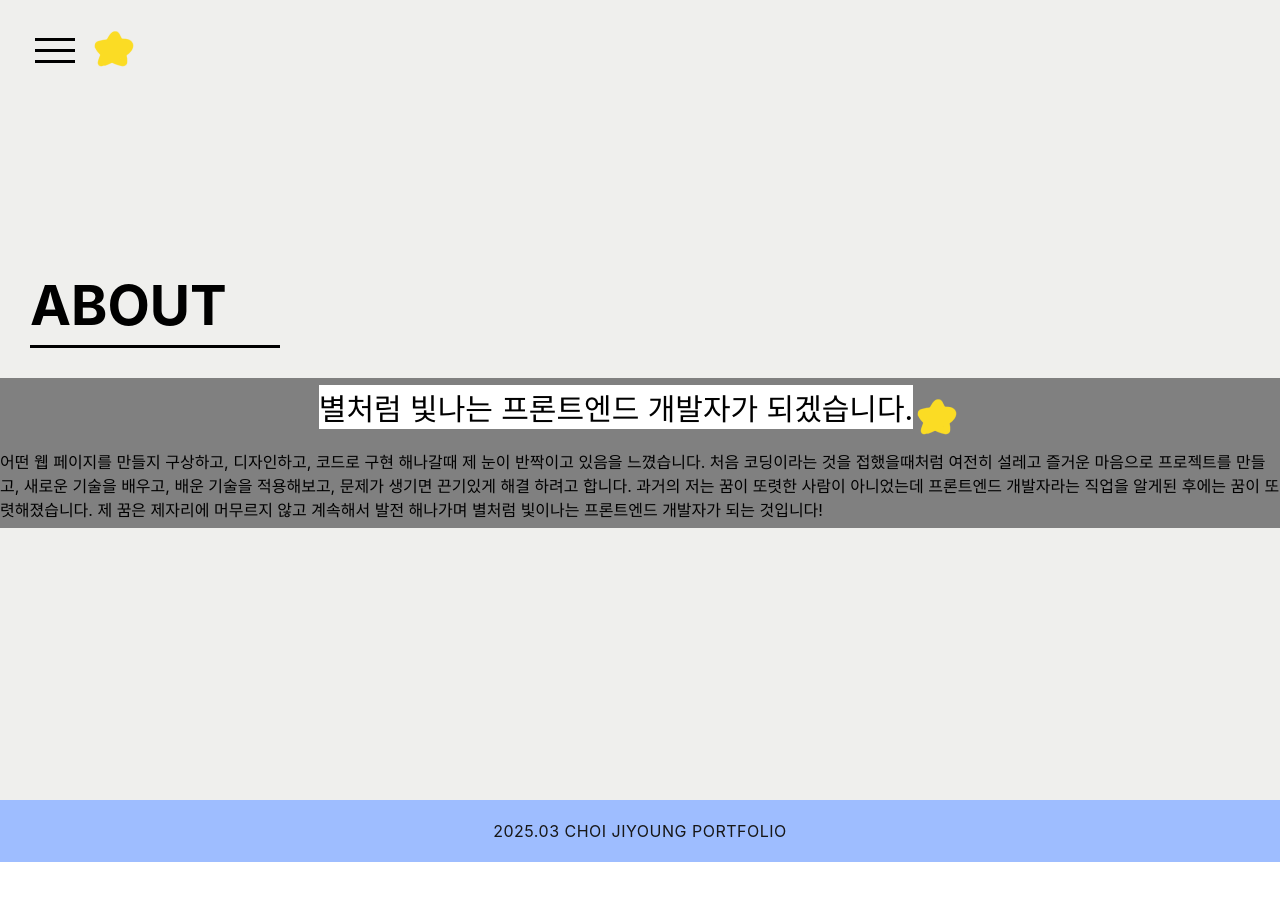
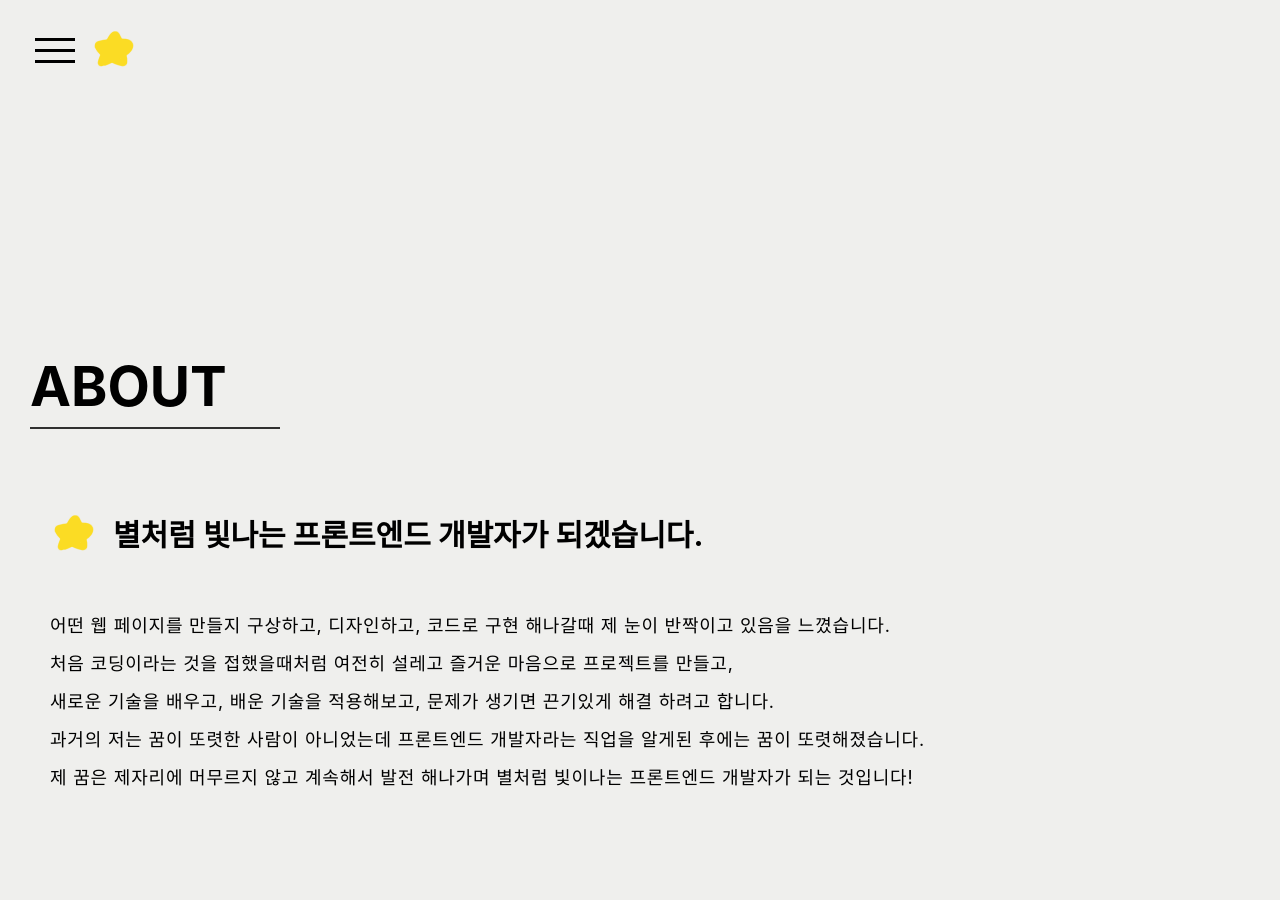
Before and after one commit to jizero1/react-portfolio3, a React (Create React App) app: page /#/about in a window 1280 px wide. Shown: the top 900 px of the page. Before the commit the page ends 862 px from the top, so only its background shows below. Built offline with nearby package versions, Linux system fonts and the light colour scheme.

Commit message:
About.js Introduction컴포넌트의 intro-description 설명안에 <br/>로 단락 구분 및 2차 디자인 작업

```diff
--- a/src/pages/About/About.css
+++ b/src/pages/About/About.css
@@ -3,7 +3,7 @@
 /* About 컴포넌트 스타일 */
 .about-container {
     width: 100vw;
-    height: 100vh;
+    height: 1200px;
     flex-direction: column;
 }
 .about-container .about-header {
@@ -17,8 +17,8 @@
 .about-container .about-header::before {
     content: "";
     width: 0px;
-    height: 3px;
-    background-color: black;
+    height: 2.5px;
+    background-color: rgb(48, 48, 48);
     position: absolute;
     bottom: 0px;
     animation: headerLineAni 0.8s ease-out forwards;
@@ -35,16 +35,24 @@
 /* Introduction 컴포넌트 스타일 */
 .intro-container {
     width: 100%;
-    height: 150px;
-    background-color: grey;
+    display: flex;
+    justify-content: center;
+    align-items: start;
+    /* background-color: grey; */
     flex-direction: column;
     margin-top: 30px;
+    padding: 50px;
 }
 .intro-container .intro-heading {
     font-size: 30px;
-    margin-bottom: 20px;
-    background-color: white;
+    /* background-color: white; */
+    margin-left: 15px;
+    font-weight: 700;
 }
 .intro-container .intro-description {
-
+    margin-top: 50px;
+    line-height: 38px;
+    letter-spacing: 0.8px;
+    font-size: 18px;
+    /* text-align: center; */
 }
--- a/src/pages/About/About.js
+++ b/src/pages/About/About.js
@@ -13,15 +13,15 @@ import './About.css';
 // 자기소개 컴포넌트
 const Introduction = () => {
     return (
-        <div className="intro-container common-flex">
-            <div className="common-flex" style={{flexDirection: 'row'}}>
+        <div className="intro-container">
+            <div className="common-flex" style={{ flexDirection: 'row' }}>
+                <img src="./images/cursor-star.png" alt="별 아이콘" />
                 <p className="intro-heading">별처럼 빛나는 프론트엔드 개발자가 되겠습니다.</p>
-                <img src="./images/cursor-star.png" alt="별 아이콘" />
             </div>
-            <p className="intro-description">어떤 웹 페이지를 만들지 구상하고, 디자인하고, 코드로 구현 해나갈때 제 눈이 반짝이고 있음을 느꼈습니다.
-                처음 코딩이라는 것을 접했을때처럼 여전히 설레고 즐거운 마음으로 프로젝트를 만들고, 새로운 기술을 배우고,
-                배운 기술을 적용해보고, 문제가 생기면 끈기있게 해결 하려고 합니다. 과거의 저는 꿈이 또렷한 사람이 아니었는데
-                프론트엔드 개발자라는 직업을 알게된 후에는 꿈이 또렷해졌습니다. 제 꿈은 제자리에 머무르지 않고 계속해서
+            <p className="intro-description">어떤 웹 페이지를 만들지 구상하고, 디자인하고, 코드로 구현 해나갈때 제 눈이 반짝이고 있음을 느꼈습니다. <br />
+                처음 코딩이라는 것을 접했을때처럼 여전히 설레고 즐거운 마음으로 프로젝트를 만들고, <br/>새로운 기술을 배우고,
+                배운 기술을 적용해보고, 문제가 생기면 끈기있게 해결 하려고 합니다. <br />과거의 저는 꿈이 또렷한 사람이 아니었는데
+                프론트엔드 개발자라는 직업을 알게된 후에는 꿈이 또렷해졌습니다. <br />제 꿈은 제자리에 머무르지 않고 계속해서
                 발전 해나가며 별처럼 빛이나는 프론트엔드 개발자가 되는 것입니다!
             </p>
         </div>
```
